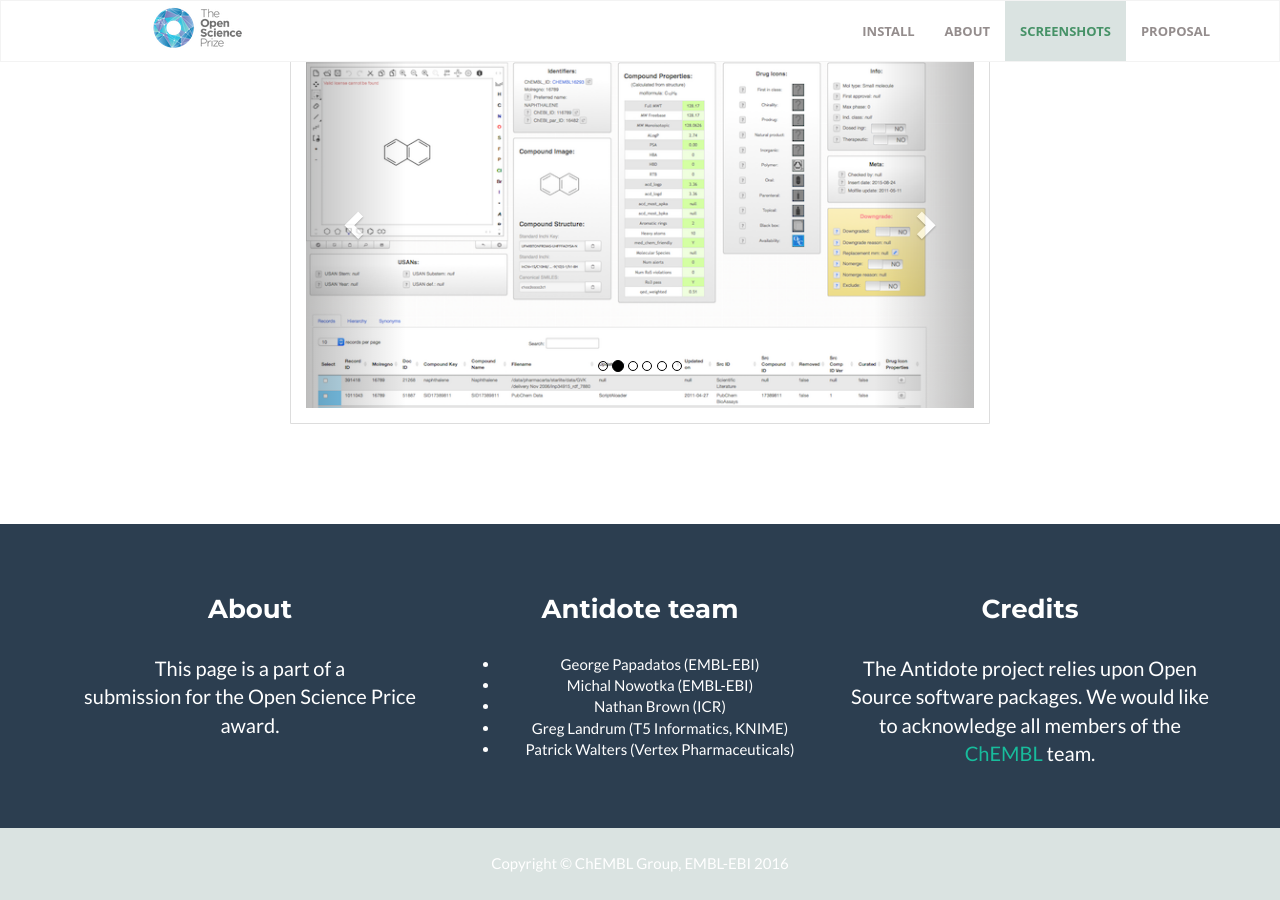
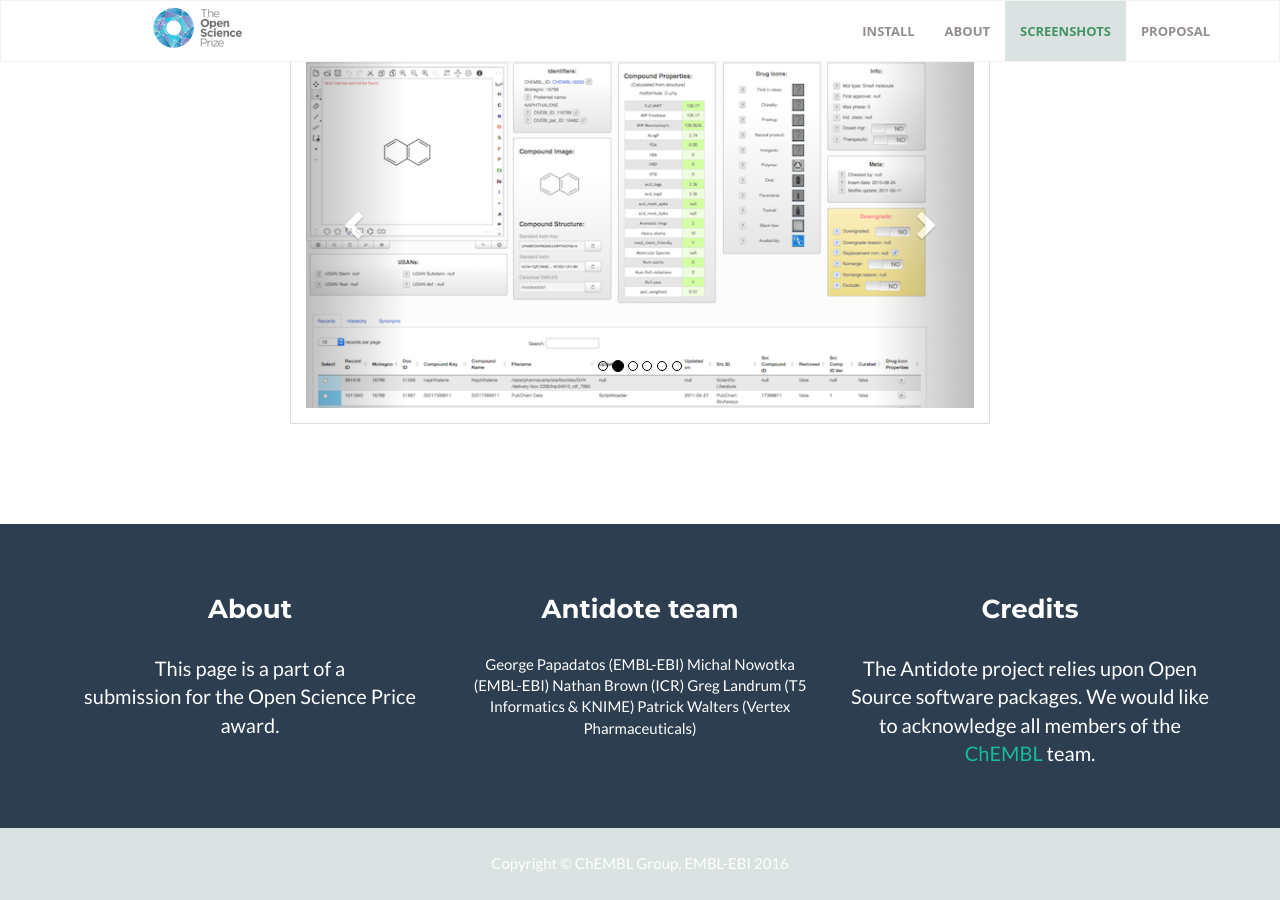
Before and after one commit to chembl/antidote, a Jekyll site: the page built from index.html, in a window 1280 px wide and 900 px high, scrolled down 2526 px. Built offline with Jekyll 4.4.1, drawn with Linux system fonts in a browser that asks for light colours; nearby versions of some CDN libraries; library files that are not in the unit come from our copies.

Commit message:
Update footer.html

```diff
--- a/_includes/footer.html
+++ b/_includes/footer.html
@@ -12,23 +12,11 @@
                     </div>
                     <div class="footer-col col-md-4">
                         <h3>Antidote team</h3>
-                        <ul>
-                            <li>
                                 George Papadatos (EMBL-EBI)
-                            </li>
-                            <li>
                                 Michal Nowotka (EMBL-EBI)
-                            </li>
-                            <li>
                                 Nathan Brown (ICR)
-                            </li>
-                            <li>
-                                Greg Landrum (T5 Informatics, KNIME)
-                            </li>
-                            <li>
+                                Greg Landrum (T5 Informatics & KNIME)
                                 Patrick Walters (Vertex Pharmaceuticals)
-                            </li>
-                        </ul>
                     </div>
                     <div class="footer-col col-md-4">
                         <h3>Credits</h3>
```
